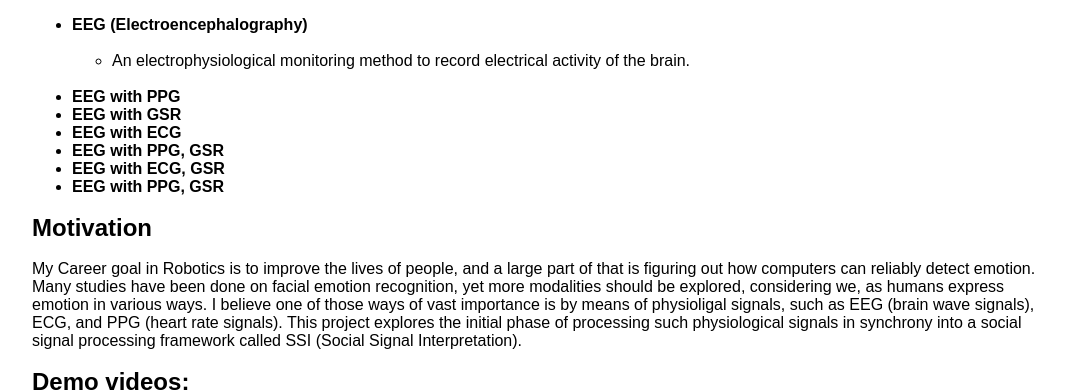
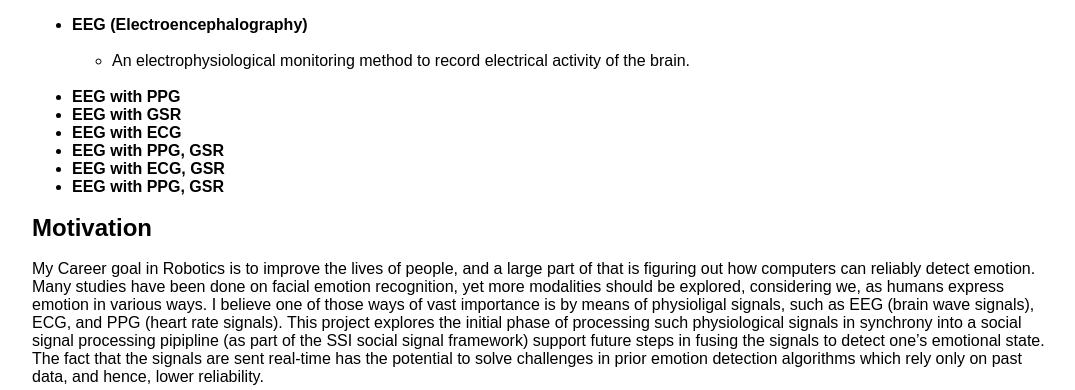
Before and after one commit to vnoelifant/vnoelifant.github.io, a Jekyll site: the page built from _projects/project-2.md, in a window 1280 px wide and 900 px high, scrolled down 473 px, cut to the strip 0-390 px from the top of the window. Shown: the whole strip, without its empty margins (96-1171 px from the left). Built offline with Jekyll 4.4.1, drawn with Linux system fonts in a browser that asks for light colours; nearby versions of some CDN libraries.

Commit message:
adding more in motivation

```diff
--- a/_projects/project-2.md
+++ b/_projects/project-2.md
@@ -26,7 +26,7 @@
 
 
 ## Motivation
-My Career goal in Robotics is to improve the lives of people, and a large part of that is figuring out how computers can reliably detect emotion. Many studies have been done on facial emotion recognition, yet more modalities should be explored, considering we, as humans express emotion in various ways. I believe one of those ways of vast importance is by means of physioligal signals, such as EEG (brain wave signals), ECG, and PPG (heart rate signals). This project explores the initial phase of processing such physiological signals in synchrony into a social signal processing framework called SSI (Social Signal Interpretation).
+My Career goal in Robotics is to improve the lives of people, and a large part of that is figuring out how computers can reliably detect emotion. Many studies have been done on facial emotion recognition, yet more modalities should be explored, considering we, as humans express emotion in various ways. I believe one of those ways of vast importance is by means of physioligal signals, such as EEG (brain wave signals), ECG, and PPG (heart rate signals). This project explores the initial phase of processing such physiological signals in synchrony into a social signal processing pipipline (as part of the SSI social signal framework) support future steps in fusing the signals to detect one's emotional state. The fact that the signals are sent real-time has the potential to solve challenges in prior emotion detection algorithms which rely only on past data, and hence, lower reliability.
 
 
 ## Demo videos:
```
